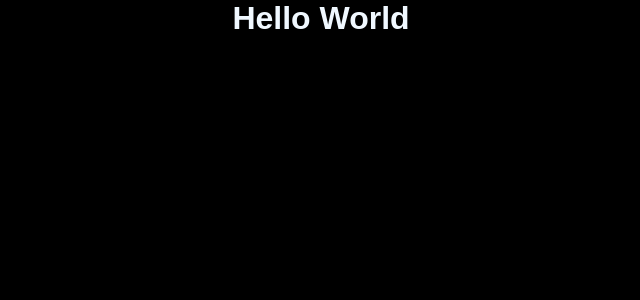
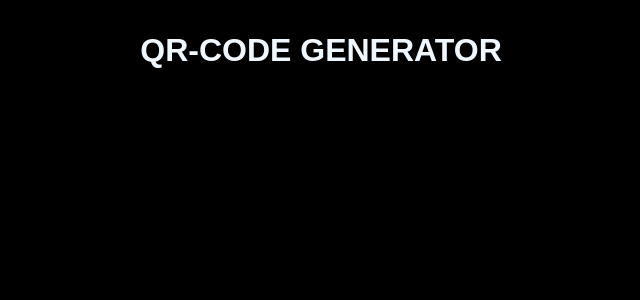
Before and after one commit to sksuraj17/qrcode-generator, a React (Vite) app: page / in a window 1280 px wide. Shown: the top 300 px of the page, without its empty margins (319-959 px from the left). Built offline with nearby package versions, Linux system fonts and the light colour scheme.

Commit message:
New Commit

```diff
--- a/src/App.jsx
+++ b/src/App.jsx
@@ -2,7 +2,7 @@ function App() {
 
   return (
     <div className="app">
-        <h1>Hello World</h1>
+        <h1>QR-CODE GENERATOR</h1>
     </div>
   )
 }
--- a/src/index.css
+++ b/src/index.css
@@ -10,3 +10,7 @@ body{
   background-color: black;
   color: aliceblue;
 }
+
+.app{
+  padding: 2rem 1rem;
+}
```
